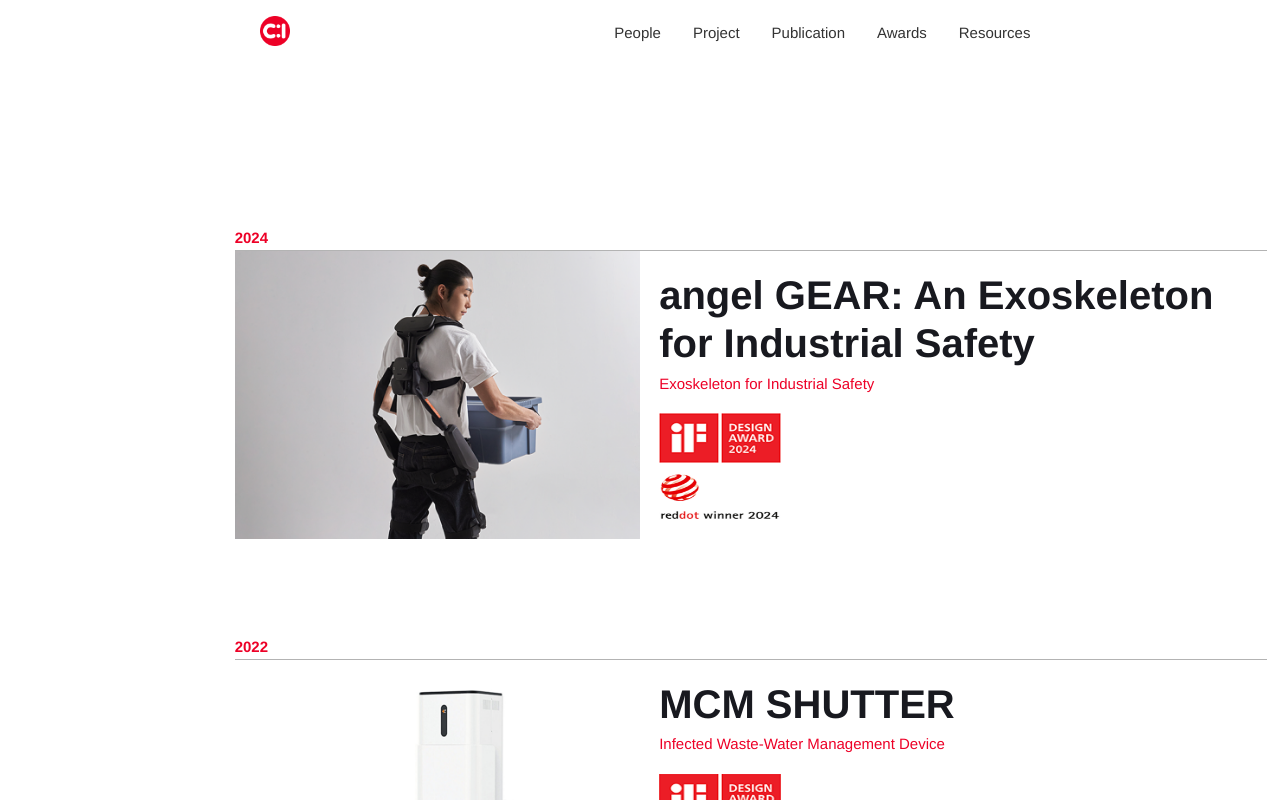
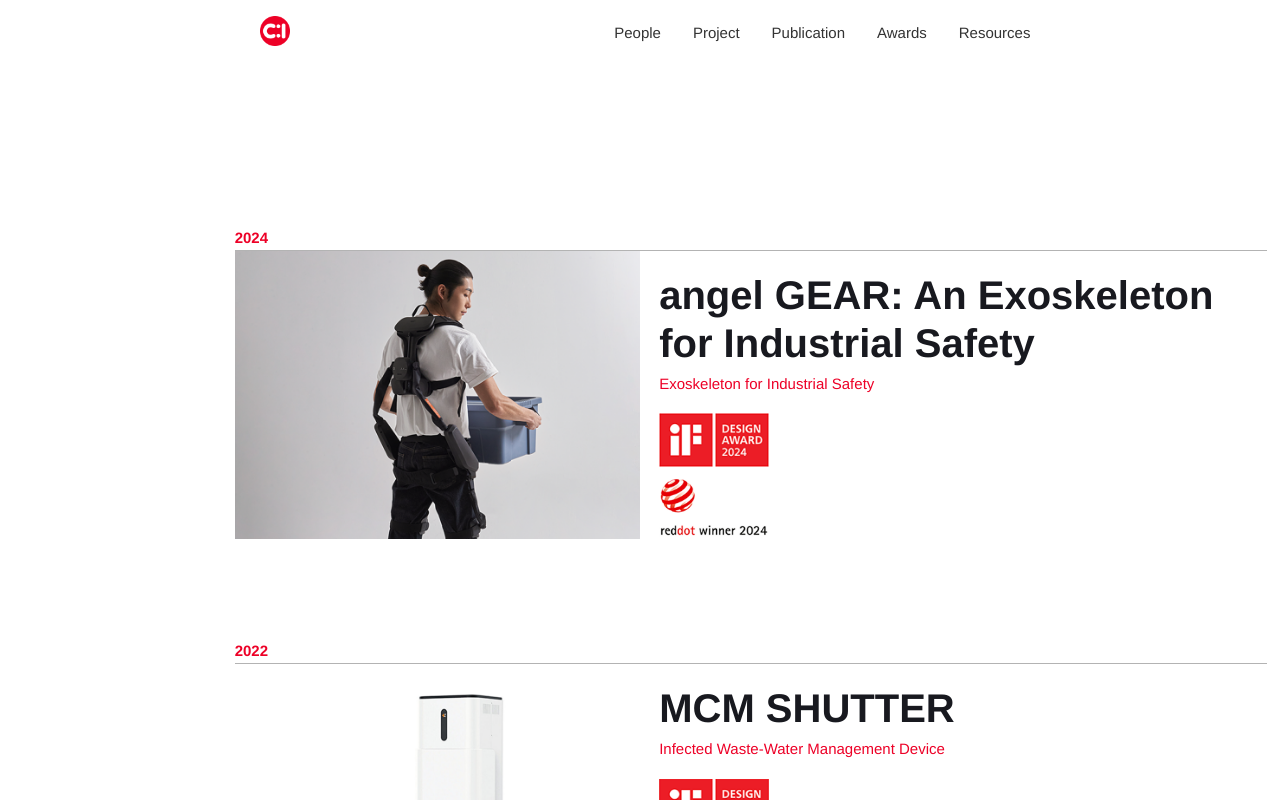
Before and after one commit to jiwonlee1223/cidrwebsite, a Next.js app: page /awards in a window 1280 px wide. Shown: the top 800 px of the page. Built offline with nearby package versions, Linux system fonts and the light colour scheme.

Commit message:
랩 대표/awards 이미지 비율 수정

```diff
--- a/app/globals.css
+++ b/app/globals.css
@@ -369,13 +369,15 @@ a {
 
 .awards-tag-container {
   margin-top: 1em;
+  padding: auto;
   align-self: flex-end;
   /* awards-tag-container를 하단에 정렬 */
 }
 
 .awards-tag {
   margin-top: 0.3em;
-  width: 20%;
+  width: 18%;
+  height: auto;
 }
 
 .awards-blank {
--- a/app/page.tsx
+++ b/app/page.tsx
@@ -130,8 +130,8 @@ export default function MainPage() {
             <div className="pub-blank"></div>
             <div className="text-description-container">
               <span className="text-description">
-                Lab Rep. Jisu Park <br />
-                park.jisu@kaist.ac.kr
+                Lab Rep. Jiwon Lee <br />
+                jiwonlee1223@kaist.ac.kr
               </span>
             </div>
           </div>
```
